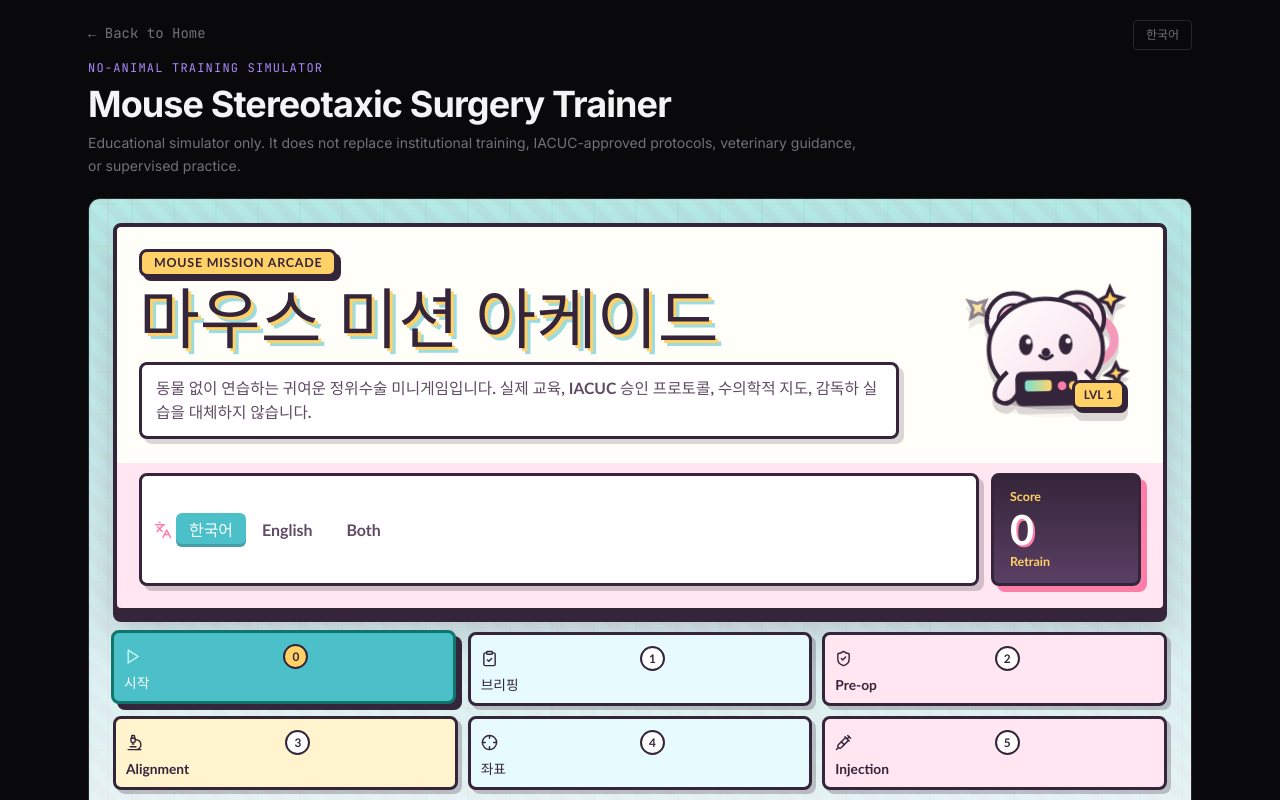
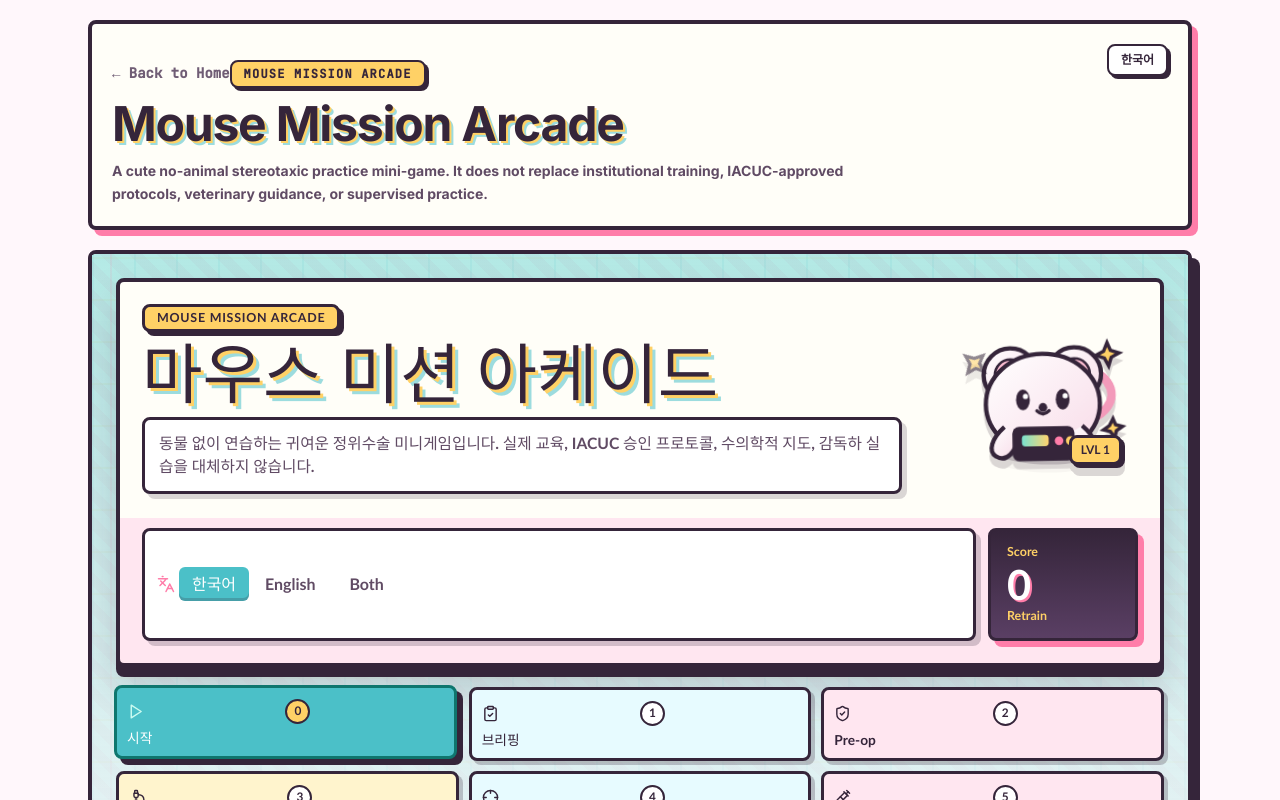
Before and after one commit to OwenZZing/hellomymouse, a Next.js app in the folder frontend/: page /en/tools/surgery-trainer in a window 1280 px wide. Shown: the top 800 px of the page. Built offline with nearby package versions, Linux system fonts and the light colour scheme; no server answers.

Commit message:
style: match surgery trainer arcade wrapper

```diff
--- a/frontend/app/en/tools/surgery-trainer/page.tsx
+++ b/frontend/app/en/tools/surgery-trainer/page.tsx
@@ -2,39 +2,39 @@ import Link from "next/link";
 
 export default function SurgeryTrainerPageEN() {
   return (
-    <main className="min-h-screen bg-[#09090b] text-zinc-100">
+    <main className="min-h-screen bg-[#fff7fb] text-[#35253a]">
       <section className="mx-auto flex max-w-6xl flex-col gap-5 px-4 py-5 sm:px-6">
-        <div className="flex flex-wrap items-start justify-between gap-3">
+        <div className="flex flex-wrap items-start justify-between gap-3 rounded-lg border-4 border-[#35253a] bg-[#fffef8] p-5 shadow-[6px_6px_0_#ff7da9]">
           <div>
             <Link
               href="/en"
-              className="font-mono text-sm text-zinc-500 transition-colors hover:text-violet-400"
+              className="font-mono text-sm font-bold text-[#705d75] transition-colors hover:text-[#ff4f87]"
             >
               ← Back to Home
             </Link>
-            <p className="mt-4 font-mono text-xs uppercase tracking-widest text-violet-400">
-              No-animal training simulator
+            <p className="mt-4 inline-flex rounded-lg border-2 border-[#35253a] bg-[#ffd166] px-3 py-1 font-mono text-xs font-black uppercase tracking-widest text-[#35253a] shadow-[3px_3px_0_#35253a]">
+              Mouse mission arcade
             </p>
-            <h1 className="mt-2 text-3xl font-bold tracking-tight text-zinc-100 sm:text-4xl">
-              Mouse Stereotaxic Surgery Trainer
+            <h1 className="mt-3 text-4xl font-black tracking-tight text-[#35253a] [text-shadow:2px_2px_0_#ffd166,4px_4px_0_rgba(75,192,200,.55)] sm:text-5xl">
+              Mouse Mission Arcade
             </h1>
-            <p className="mt-2 max-w-3xl text-sm leading-relaxed text-zinc-500">
-              Educational simulator only. It does not replace institutional training,
+            <p className="mt-3 max-w-3xl text-sm font-bold leading-relaxed text-[#604b64]">
+              A cute no-animal stereotaxic practice mini-game. It does not replace institutional training,
               IACUC-approved protocols, veterinary guidance, or supervised practice.
             </p>
           </div>
           <Link
             href="/tools/surgery-trainer"
-            className="rounded border border-zinc-800 px-3 py-1.5 font-mono text-xs text-zinc-500 transition-colors hover:border-violet-500/40 hover:text-violet-400"
+            className="rounded-lg border-2 border-[#35253a] bg-white px-3 py-1.5 font-mono text-xs font-black text-[#35253a] shadow-[3px_3px_0_#35253a] transition-transform hover:-translate-x-0.5 hover:-translate-y-0.5"
           >
             한국어
           </Link>
         </div>
 
         <iframe
-          title="Mouse Stereotaxic Surgery Trainer"
+          title="Mouse Mission Arcade"
           src="/surgery-trainer/index.html"
-          className="h-[82vh] min-h-[720px] w-full rounded-xl border border-zinc-800 bg-zinc-950"
+          className="h-[82vh] min-h-[720px] w-full rounded-lg border-4 border-[#35253a] bg-white shadow-[8px_8px_0_#35253a]"
           sandbox="allow-scripts allow-same-origin"
         />
       </section>
--- a/frontend/app/tools/surgery-trainer/page.tsx
+++ b/frontend/app/tools/surgery-trainer/page.tsx
@@ -2,39 +2,39 @@ import Link from "next/link";
 
 export default function SurgeryTrainerPage() {
   return (
-    <main className="min-h-screen bg-[#09090b] text-zinc-100">
+    <main className="min-h-screen bg-[#fff7fb] text-[#35253a]">
       <section className="mx-auto flex max-w-6xl flex-col gap-5 px-4 py-5 sm:px-6">
-        <div className="flex flex-wrap items-start justify-between gap-3">
+        <div className="flex flex-wrap items-start justify-between gap-3 rounded-lg border-4 border-[#35253a] bg-[#fffef8] p-5 shadow-[6px_6px_0_#ff7da9]">
           <div>
             <Link
               href="/"
-              className="font-mono text-sm text-zinc-500 transition-colors hover:text-violet-400"
+              className="font-mono text-sm font-bold text-[#705d75] transition-colors hover:text-[#ff4f87]"
             >
               ← 홈으로
             </Link>
-            <p className="mt-4 font-mono text-xs uppercase tracking-widest text-violet-400">
-              No-animal training simulator
+            <p className="mt-4 inline-flex rounded-lg border-2 border-[#35253a] bg-[#ffd166] px-3 py-1 font-mono text-xs font-black uppercase tracking-widest text-[#35253a] shadow-[3px_3px_0_#35253a]">
+              Mouse mission arcade
             </p>
-            <h1 className="mt-2 text-3xl font-bold tracking-tight text-zinc-100 sm:text-4xl">
-              마우스 정위수술 트레이너
+            <h1 className="mt-3 text-4xl font-black tracking-tight text-[#35253a] [text-shadow:2px_2px_0_#ffd166,4px_4px_0_rgba(75,192,200,.55)] sm:text-5xl">
+              마우스 미션 아케이드
             </h1>
-            <p className="mt-2 max-w-3xl text-sm leading-relaxed text-zinc-500">
-              교육용 시뮬레이터입니다. 기관 교육, IACUC 승인 프로토콜, 수의학적 지도,
+            <p className="mt-3 max-w-3xl text-sm font-bold leading-relaxed text-[#604b64]">
+              동물 없이 연습하는 귀여운 정위수술 미니게임입니다. 실제 교육, IACUC 승인 프로토콜, 수의학적 지도,
               감독하 실습을 대체하지 않습니다.
             </p>
           </div>
           <Link
             href="/en/tools/surgery-trainer"
-            className="rounded border border-zinc-800 px-3 py-1.5 font-mono text-xs text-zinc-500 transition-colors hover:border-violet-500/40 hover:text-violet-400"
+            className="rounded-lg border-2 border-[#35253a] bg-white px-3 py-1.5 font-mono text-xs font-black text-[#35253a] shadow-[3px_3px_0_#35253a] transition-transform hover:-translate-x-0.5 hover:-translate-y-0.5"
           >
             English
           </Link>
         </div>
 
         <iframe
-          title="Mouse Stereotaxic Surgery Trainer"
+          title="Mouse Mission Arcade"
           src="/surgery-trainer/index.html"
-          className="h-[82vh] min-h-[720px] w-full rounded-xl border border-zinc-800 bg-zinc-950"
+          className="h-[82vh] min-h-[720px] w-full rounded-lg border-4 border-[#35253a] bg-white shadow-[8px_8px_0_#35253a]"
           sandbox="allow-scripts allow-same-origin"
         />
       </section>
```
